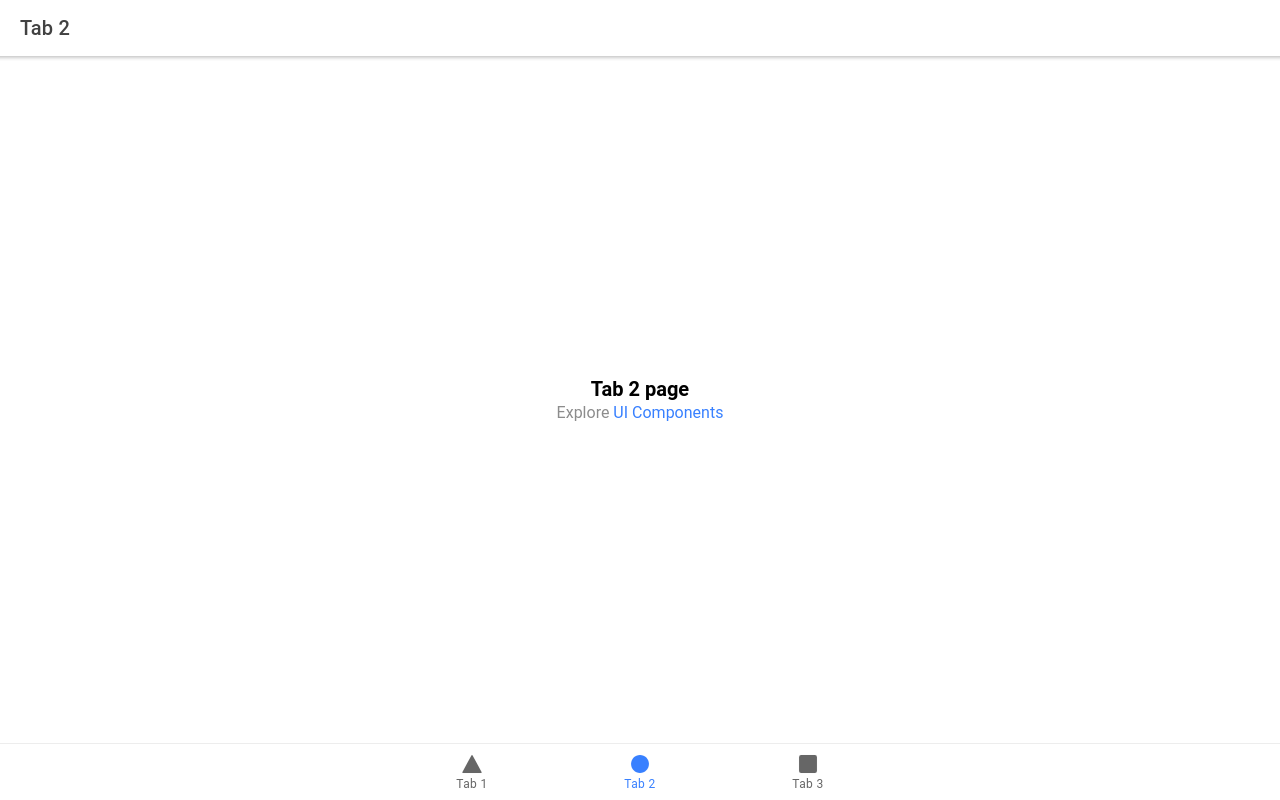
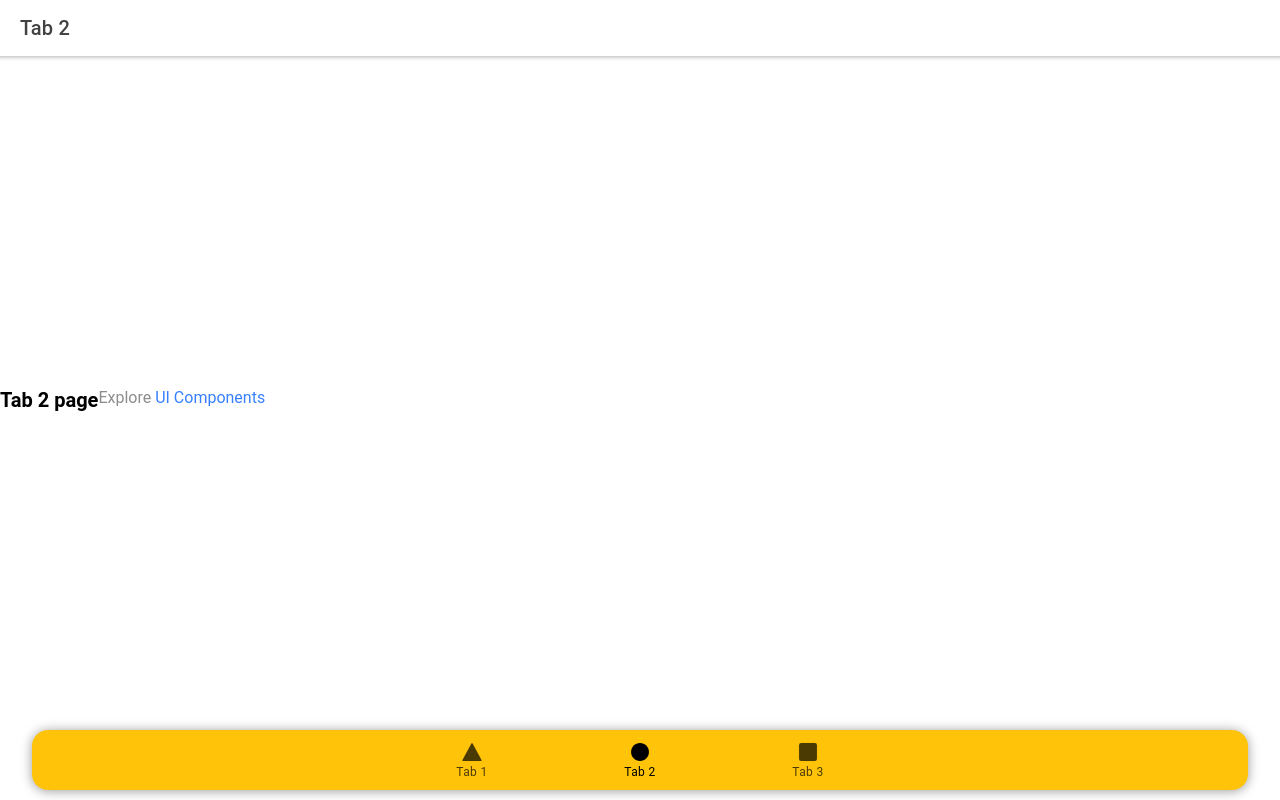
Before and after one commit to occiandiaali/ambit, a React (Create React App) app: page /tab2 in a window 1280 px wide. Built offline with nearby package versions, Linux system fonts and the light colour scheme.

Commit message:
first commit

```diff
--- a/package.json
+++ b/package.json
@@ -21,8 +21,10 @@
     "@types/react-router-dom": "^5.1.7",
     "history": "^4.9.0",
     "ionicons": "^6.0.3",
+    "leaflet": "^1.9.3",
     "react": "^18.2.0",
     "react-dom": "^18.2.0",
+    "react-leaflet": "^4.2.0",
     "react-router": "^5.2.0",
     "react-router-dom": "^5.2.0",
     "react-scripts": "^5.0.0",
@@ -66,7 +68,8 @@
     ]
   },
   "devDependencies": {
-    "@capacitor/cli": "4.6.2"
+    "@capacitor/cli": "4.6.2",
+    "@types/leaflet": "^1.9.0"
   },
   "description": "An Ionic project"
 }
--- a/public/index.html
+++ b/public/index.html
@@ -2,7 +2,7 @@
 <html lang="en">
   <head>
     <meta charset="utf-8" />
-    <title>Ionic App</title>
+    <title>ambit</title>
 
     <base href="/" />
 
@@ -16,16 +16,30 @@
 
     <link rel="manifest" href="%PUBLIC_URL%/manifest.json" />
 
-    <link rel="shortcut icon" type="image/png" href="%PUBLIC_URL%/assets/icon/favicon.png" />
+    <link
+      rel="shortcut icon"
+      type="image/png"
+      href="%PUBLIC_URL%/assets/icon/favicon.png"
+    />
 
     <!-- add to homescreen for ios -->
     <meta name="apple-mobile-web-app-capable" content="yes" />
     <meta name="apple-mobile-web-app-title" content="Ionic App" />
     <meta name="apple-mobile-web-app-status-bar-style" content="black" />
+    <link
+      rel="stylesheet"
+      href="https://unpkg.com/leaflet@1.9.3/dist/leaflet.css"
+      integrity="sha256-kLaT2GOSpHechhsozzB+flnD+zUyjE2LlfWPgU04xyI="
+      crossorigin=""
+    />
+    <script
+      src="https://unpkg.com/leaflet@1.9.3/dist/leaflet.js"
+      integrity="sha256-WBkoXOwTeyKclOHuWtc+i2uENFpDZ9YPdf5Hf+D7ewM="
+      crossorigin=""
+    ></script>
   </head>
 
   <body>
     <div id="root"></div>
   </body>
-
 </html>
--- a/src/App.tsx
+++ b/src/App.tsx
@@ -1,4 +1,4 @@
-import { Redirect, Route } from 'react-router-dom';
+import { Redirect, Route } from "react-router-dom";
 import {
   IonApp,
   IonIcon,
@@ -7,32 +7,33 @@ import {
   IonTabBar,
   IonTabButton,
   IonTabs,
-  setupIonicReact
-} from '@ionic/react';
-import { IonReactRouter } from '@ionic/react-router';
-import { ellipse, square, triangle } from 'ionicons/icons';
-import Tab1 from './pages/Tab1';
-import Tab2 from './pages/Tab2';
-import Tab3 from './pages/Tab3';
+  setupIonicReact,
+} from "@ionic/react";
+import { IonReactRouter } from "@ionic/react-router";
+import { ellipse, square, triangle } from "ionicons/icons";
+import Tab1 from "./pages/Tab1";
+import Tab2 from "./pages/Tab2";
+import Tab3 from "./pages/Tab3";
 
 /* Core CSS required for Ionic components to work properly */
-import '@ionic/react/css/core.css';
+import "@ionic/react/css/core.css";
 
 /* Basic CSS for apps built with Ionic */
-import '@ionic/react/css/normalize.css';
-import '@ionic/react/css/structure.css';
-import '@ionic/react/css/typography.css';
+import "@ionic/react/css/normalize.css";
+import "@ionic/react/css/structure.css";
+import "@ionic/react/css/typography.css";
 
 /* Optional CSS utils that can be commented out */
-import '@ionic/react/css/padding.css';
-import '@ionic/react/css/float-elements.css';
-import '@ionic/react/css/text-alignment.css';
-import '@ionic/react/css/text-transformation.css';
-import '@ionic/react/css/flex-utils.css';
-import '@ionic/react/css/display.css';
+import "@ionic/react/css/padding.css";
+import "@ionic/react/css/float-elements.css";
+import "@ionic/react/css/text-alignment.css";
+import "@ionic/react/css/text-transformation.css";
+import "@ionic/react/css/flex-utils.css";
+import "@ionic/react/css/display.css";
 
 /* Theme variables */
-import './theme/variables.css';
+import "./theme/variables.css";
+import "./theme/floating-tab-bar.css";
 
 setupIonicReact();
 
@@ -54,7 +55,7 @@ const App: React.FC = () => (
             <Redirect to="/tab1" />
           </Route>
         </IonRouterOutlet>
-        <IonTabBar slot="bottom">
+        <IonTabBar slot="bottom" color="warning">
           <IonTabButton tab="tab1" href="/tab1">
             <IonIcon icon={triangle} />
             <IonLabel>Tab 1</IonLabel>
--- a/src/pages/Tab1.css
+++ b/src/pages/Tab1.css
@@ -0,0 +1,23 @@
+#map-container {
+  height: 100%;
+  width: 100%;
+}
+
+.container {
+  position: relative;
+  display: flex;
+}
+
+.drop-container {
+  height: 45px;
+  border-radius: 16px;
+  opacity: 0.8;
+  width: 80%;
+  margin-top: 24px;
+  margin-left: 4rem;
+  display: flex;
+  justify-content: center;
+  align-items: center;
+  position: absolute;
+  z-index: 99;
+}
--- a/src/pages/Tab1.tsx
+++ b/src/pages/Tab1.tsx
@@ -1,22 +1,64 @@
-import { IonContent, IonHeader, IonPage, IonTitle, IonToolbar } from '@ionic/react';
-import ExploreContainer from '../components/ExploreContainer';
-import './Tab1.css';
+import {
+  IonContent,
+  IonHeader,
+  IonItem,
+  IonList,
+  IonPage,
+  IonSelect,
+  IonSelectOption,
+  IonTitle,
+  IonToolbar,
+} from "@ionic/react";
+import ExploreContainer from "../components/ExploreContainer";
+import "./Tab1.css";
+import { MapContainer, Marker, Popup, TileLayer, useMap } from "react-leaflet";
 
 const Tab1: React.FC = () => {
   return (
     <IonPage>
-      <IonHeader>
+      {/* <IonHeader>
         <IonToolbar>
           <IonTitle>Tab 1</IonTitle>
         </IonToolbar>
-      </IonHeader>
+      </IonHeader> */}
       <IonContent fullscreen>
-        <IonHeader collapse="condense">
+        {/* <IonHeader collapse="condense">
           <IonToolbar>
             <IonTitle size="large">Tab 1</IonTitle>
           </IonToolbar>
-        </IonHeader>
-        <ExploreContainer name="Tab 1 page" />
+        </IonHeader> */}
+        {/* <ExploreContainer name="Tab 1 page" /> */}
+
+        <IonList className="drop-container">
+          <IonItem>
+            <IonSelect placeholder="Select category">
+              <IonSelectOption value="apples">Mechanic</IonSelectOption>
+              <IonSelectOption value="oranges">Electrician</IonSelectOption>
+              <IonSelectOption value="bananas">Plumber</IonSelectOption>
+              <IonSelectOption value="apples">Mechanic</IonSelectOption>
+              <IonSelectOption value="oranges">Electrician</IonSelectOption>
+              <IonSelectOption value="bananas">Plumber</IonSelectOption>
+            </IonSelect>
+          </IonItem>
+        </IonList>
+
+        <MapContainer
+          className="container"
+          id="map-container"
+          center={[6.7189, 3.4019]}
+          zoom={13}
+          scrollWheelZoom={false}
+        >
+          <TileLayer
+            attribution='&copy; <a href="https://www.openstreetmap.org/copyright">OpenStreetMap</a> contributors'
+            url="https://{s}.tile.openstreetmap.org/{z}/{x}/{y}.png"
+          />
+          <Marker position={[6.7189, 3.4019]}>
+            <Popup>
+              This flag is a marker <br /> that shows your location..
+            </Popup>
+          </Marker>
+        </MapContainer>
       </IonContent>
     </IonPage>
   );
--- /dev/null
+++ b/src/theme/floating-tab-bar.css
@@ -0,0 +1,25 @@
+:root {
+  --ion-background-color: white;
+  --ion-tab-bar-color: rgb(248, 212, 94);
+  --ion-tab-bar-color-selected: rgb(233, 121, 121);
+}
+
+ion-tab-bar {
+  --background: rgb(248, 212, 94);
+  box-shadow: 0px 1px 12px rgba(0, 0, 0, 0.4);
+  border-radius: 16px !important;
+
+  height: 50px;
+  width: 95%;
+  padding-top: 5px;
+  padding-bottom: 5px;
+
+  bottom: 10px;
+  position: relative;
+  margin: 0 auto !important;
+  border-top: none;
+}
+
+ion-tab-button {
+  border-radius: 36px !important;
+}
```
Also changed, not shown: 1 other file (tests, documents, lock files or other folders).
